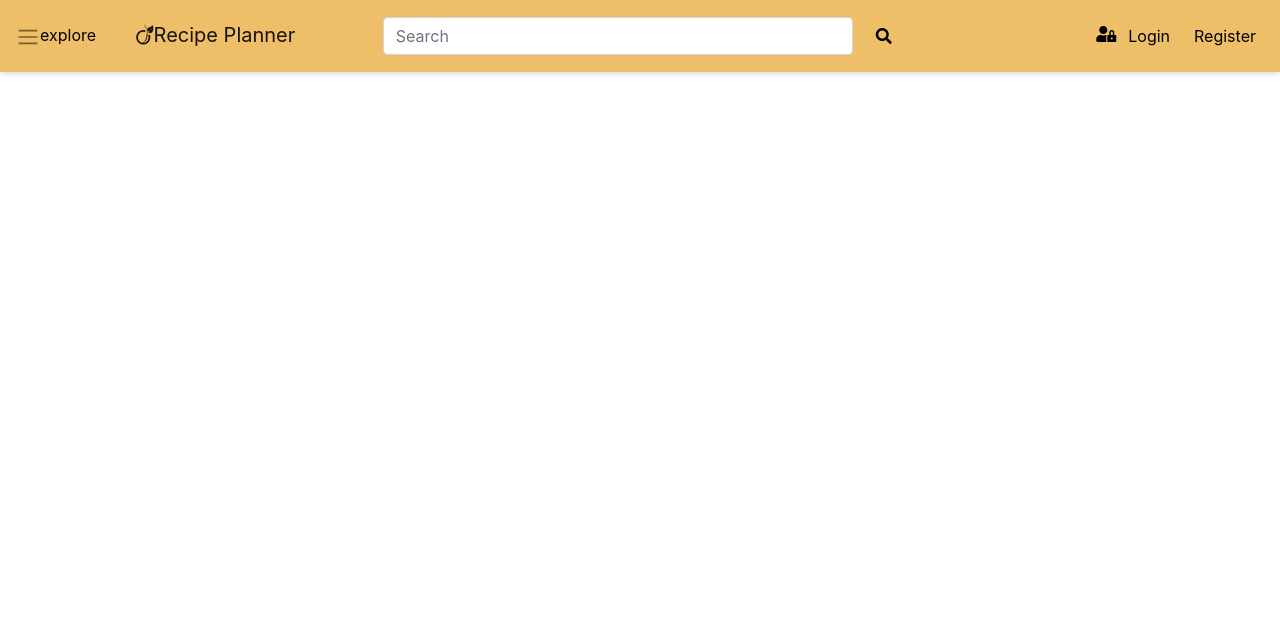
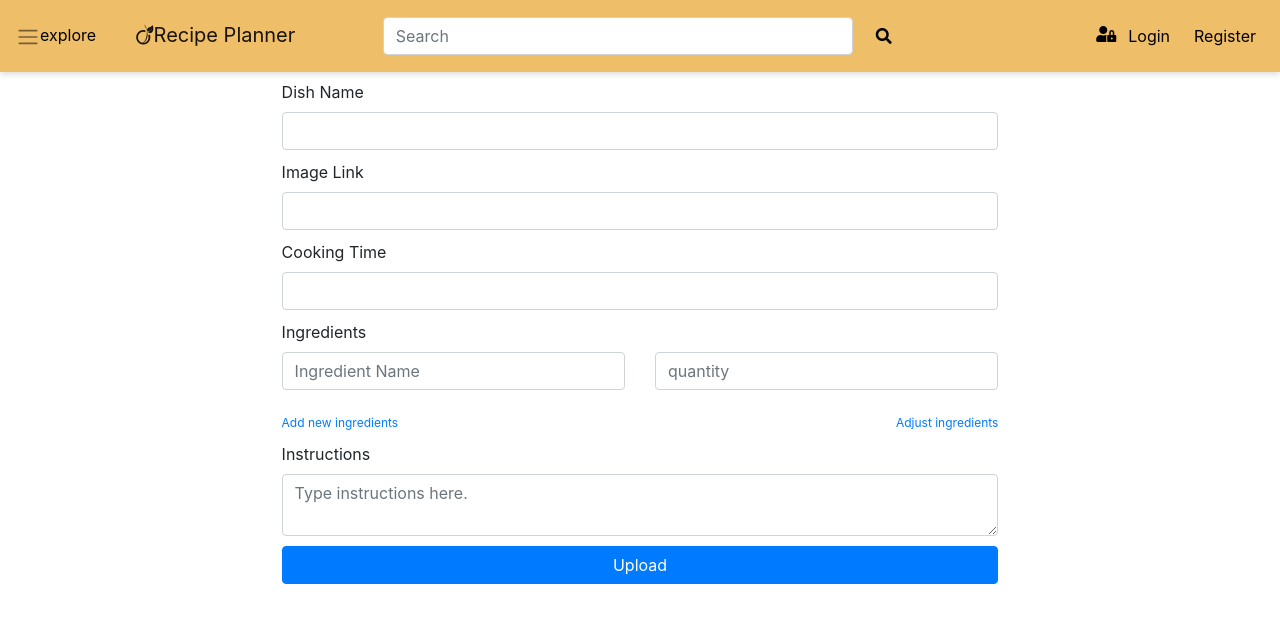
Before and after one commit to rossfrank/wbdv-sp21-recipe-planner, a React (Create React App) app: page /newrecipe in a window 1280 px wide. Shown: the top 622 px of the page. Built offline with nearby package versions, Linux system fonts and the light colour scheme.

Commit message:
Create new Recipe Component

```diff
--- a/src/App.js
+++ b/src/App.js
@@ -9,6 +9,7 @@ import Profile from "./components/profile/profile";
 import RecipeProfile from "./components/recipe/recipe-profile";
 import React from "react";
 import Navbar from "./components/homepage/navbar";
+import NewRecipe from "./components/recipe/new-recipe";
 
 function App() {
   return (
@@ -52,6 +53,9 @@ function App() {
                     </Route>
                     <Route path="/recipe/:recipeId">
                         <RecipeProfile />
+                    </Route>
+                    <Route path="/newrecipe" exact>
+                        <NewRecipe/>
                     </Route>
                     <Route path={[
                         "/profile",
--- a/src/components/recipe/directions.js
+++ b/src/components/recipe/directions.js
@@ -2,7 +2,6 @@ import React from "react";
 import "./recipe-profile.css";
 
 const Directions = ({recipe}) => {
-  console.log(recipe)
   return (
     <>
       <div className="row center-element percentage70-item">
--- /dev/null
+++ b/src/components/recipe/new-recipe.js
@@ -0,0 +1,57 @@
+import React from "react";
+import "./recipe-profile.css";
+
+const NewRecipe = () => {
+  return (
+    <div className="whole-page">
+      <div className="percentage70-item center-element">
+        <form>
+          <div className="form-group">
+            <label>Dish Name</label>
+            <input className="form-control" />
+          </div>
+          <div className="form-group">
+            <label>Image Link</label>
+            <input className="form-control" />
+          </div>
+          <div className="form-group">
+            <label>Cooking Time</label>
+            <input className="form-control" />
+          </div>
+          <div className="form-group">
+            <label>Ingredients</label>
+            <div className="row">
+              <div className="col-6">
+                <input className="form-control" placeholder="Ingredient Name" />
+              </div>
+              <div className="col-6">
+                <input className="form-control" placeholder="quantity" />
+              </div>
+            </div>
+            <br />
+            <div className="row">
+              <a className="col-6 pwd-info">Add new ingredients</a>
+              <a className="col-6 pwd-info align-to-right">
+                Adjust ingredients
+              </a>
+            </div>
+          </div>
+          <div className="form-group">
+            <label>Instructions</label>
+            <textarea
+            placeholder="Type instructions here."
+            className="form-control instruction-box"
+        ></textarea>
+          </div>
+          <div className="form-group">
+            <a className="btn btn-primary btn-block wbdv-login" href="">
+              Upload
+            </a>
+          </div>
+        </form>
+      </div>
+    </div>
+  );
+};
+
+export default NewRecipe;
--- a/src/components/recipe/recipe-profile.css
+++ b/src/components/recipe/recipe-profile.css
@@ -37,3 +37,7 @@
     width: 64px;
     height: 64px;
 }
+
+.instruction-box {
+  height: 15rem;
+}
--- a/src/components/recipe/recipe-profile.js
+++ b/src/components/recipe/recipe-profile.js
@@ -27,8 +27,6 @@ const RecipeProfile = ({recipe = [], findRecipeById}) => {
         </div>
         <div className="col-7 collect-op">
           <i className="far fa-heart fa-lg" />
-          &nbsp;
-          <i className="far fa-star fa-lg" />
         </div>
       </div>
       <img src={recipe.image} className="image-display"/>
--- a/src/components/recipe/reviews.js
+++ b/src/components/recipe/reviews.js
@@ -1,8 +1,21 @@
-import React from "react";
+import React, { useEffect, useState } from "react";
 import "./recipe-profile.css";
 import User from "./pic/user.jpeg";
+import { connect } from "react-redux";
+import reviewService from "../../services/review-service"
+import { useParams } from "react-router";
 
-const Reviews = () => {
+const Reviews = ({
+  reviews = [],
+  createReview,
+  findReviewsForRecipe,
+  findReviewsForUser
+}) => {
+    const { recipeId } = useParams()
+    useEffect(() => {
+      findReviewsForRecipe(recipeId)
+  }, [recipeId])
+  console.log(reviews)
   return (
     <>
       <div className="row center-element percentage70-item">
@@ -18,7 +31,9 @@ const Reviews = () => {
             alt="..."
           />
           <div className="media-body">
-            <a className="mt-0" href="/profile">User1</a>
+            <a className="mt-0" href="/profile">
+              User1
+            </a>
             <p>This dish is healthy and super delicious.</p>
           </div>
         </div>
@@ -30,7 +45,9 @@ const Reviews = () => {
             alt="..."
           />
           <div className="media-body">
-            <a className="mt-0" href="/profile">User2</a>
+            <a className="mt-0" href="/profile">
+              User2
+            </a>
             <p>
               I love this dish so much. I love this dish so much. I love this
               dish so much. I love this dish so much. I love this dish so much.
@@ -39,14 +56,53 @@ const Reviews = () => {
         </div>
       </ul>
       <div className="percentage70-item center-element">
-      <textarea placeholder="Please leave your review here."
-      className="form-control"></textarea>
-      <br/>
-      <button className="btn btn-warning float-right">Submit</button>
+        <textarea
+          placeholder="Please leave your review here."
+          className="form-control"
+        ></textarea>
+        <br />
+        <button className="btn btn-warning float-right">Submit</button>
       </div>
-
     </>
   );
 };
 
-export default Reviews;
+const stpm = (state) => {
+  return {
+    reviews: state.reviewReducer.reviews,
+  };
+};
+
+const dtpm = (dispatch) => {
+  return {
+    createReview: (recipeId) => {
+      reviewService
+        .createReview(recipeId, {
+          userId: "1",
+          text: "New Review",
+        })
+        .then((theReview) =>
+          dispatch({
+            type: "CREATE_REVIEW",
+            review: theReview,
+          })
+        );
+    },
+    findReviewsForRecipe: (recipeId) =>
+      reviewService.findReviewForRecipe(recipeId).then((theReviews) =>
+        dispatch({
+          type: "FIND_REVIEWS_FOR_RECIPE",
+          reviews: theReviews,
+        })
+      ),
+    findReviewsForUser: (userId) =>
+      reviewService.findReviewForUser(userId).then((theReviews) =>
+        dispatch({
+          type: "FIND_REVIEWS_FOR_USER",
+          reviews: theReviews,
+        })
+      ),
+  };
+};
+
+export default connect(stpm, dtpm)(Reviews);
--- a/src/index.js
+++ b/src/index.js
@@ -9,10 +9,12 @@ import App from "./App";
 import { Provider } from "react-redux";
 import { combineReducers, createStore } from "redux";
 
-import recipeReducer from "./components/reducers/recipe-reducer";
+import recipeReducer from "./reducers/recipe-reducer";
+import reviewReducer from "./reducers/review-reducer";
 
 const reducer = combineReducers({
   recipeReducer: recipeReducer,
+  reviewReducer: reviewReducer,
 });
 
 const store = createStore(reducer);
--- /dev/null
+++ b/src/reducers/review-reducer.js
@@ -0,0 +1,32 @@
+import React from 'react'
+
+const initialState = {
+    reviews: []
+}
+
+const reviewReducer = (state = initialState, action) => {
+    switch (action.type) {
+        case 'CREATE_REVIEW':
+            const newState = {
+                ...state,
+                reviews: [...state.reviews, action.review],
+            }
+            return newState
+        case 'FIND_REVIEWS_FOR_RECIPE':
+            const newStateA = {
+                ...state,
+                reviews: action.reviews,
+            }
+            return newStateA
+        case 'FIND_REVIEWS_FOR_USER':
+            const newStateB = {
+                ...state,
+                reviews: action.reviews,
+            }
+            return newStateB
+        default:
+            return state
+    }
+}
+
+export default reviewReducer
--- /dev/null
+++ b/src/services/review-service.js
@@ -0,0 +1,28 @@
+const USERS_URL = "http://localhost:8080/api/users";
+const RECIPES_URL = "http://localhost:8080/api/recipes";
+
+// const USERS_URL = "https://wbdv-recipe-planner-server.herokuapp.com//api/users";
+// const RECIPES_URL = "https://wbdv-recipe-planner-server.herokuapp.com//api/recipes";
+
+export const createReview = (rId, review) =>
+  fetch(`${RECIPES_URL}/${rId}/reviews`, {
+    method: "POST",
+    body: JSON.stringify(review),
+    headers: {
+      "content-type": "application/json",
+    },
+  }).then((response) => response.json());
+
+export const findReviewForRecipe = (rId) =>
+  fetch(`${RECIPES_URL}/${rId}/reviews`).then((response) => response.json());
+
+export const findReviewForUser = (uId) =>
+  fetch(`${USERS_URL}/${uId}/reviews`).then((response) => response.json());
+
+const api = {
+    createReview,
+    findReviewForRecipe,
+    findReviewForUser,
+};
+
+export default api
```
Also changed, not shown: src/reducers/recipe-reducer.js (renamed from src/components/reducers/recipe-reducer.js).
